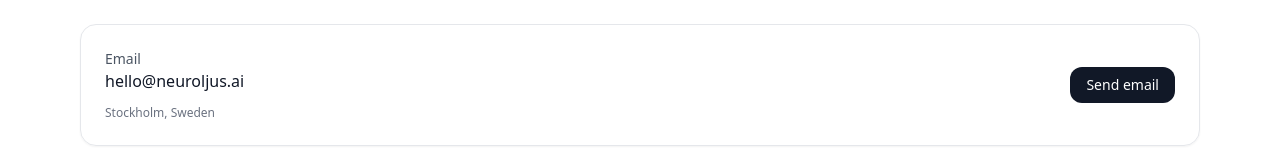
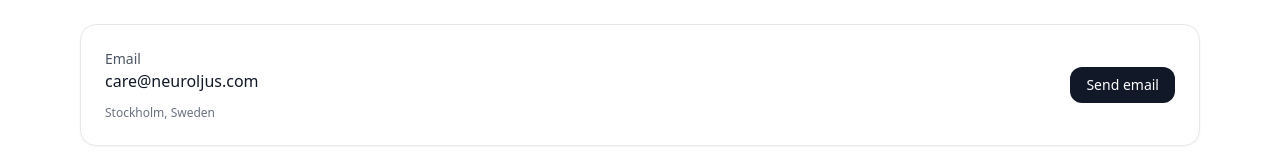
Before and after one commit to elizabeth42aria/neuroljus-site-dup, a Next.js app: page / in a window 1280 px wide. Shown: the part 2869-3029 px from the top of the page. Built offline with nearby package versions, Linux system fonts and the light colour scheme.

Commit message:
mail
use care@neuroljus.com as primary contact.

```diff
--- a/src/components/NeuroljusLanding.tsx
+++ b/src/components/NeuroljusLanding.tsx
@@ -246,10 +246,10 @@
           <div className="mt-6 rounded-2xl border p-6 shadow-sm flex flex-col md:flex-row items-start md:items-center gap-4">
             <div className="grow">
               <div className="text-sm text-gray-600">Email</div>
-              <a href="mailto:hello@neuroljus.ai" className="font-medium">hello@neuroljus.ai</a>
+              <a href="mailto:care@neuroljus.com" className="font-medium">care@neuroljus.com</a>
               <div className="mt-3 text-xs text-gray-500">{t("Stockholm, Sweden","Stockholm, Sverige")}</div>
             </div>
-            <a href="mailto:hello@neuroljus.ai" className="px-4 py-2 rounded-xl bg-gray-900 text-white hover:bg-black text-sm">{t("Send email","Skicka mejl")}</a>
+            <a href="mailto:care@neuroljus.com" className="px-4 py-2 rounded-xl bg-gray-900 text-white hover:bg-black text-sm">{t("Send email","Skicka mejl")}</a>
           </div>
           <p className="mt-6 text-xs text-gray-500">
             {t(
```
